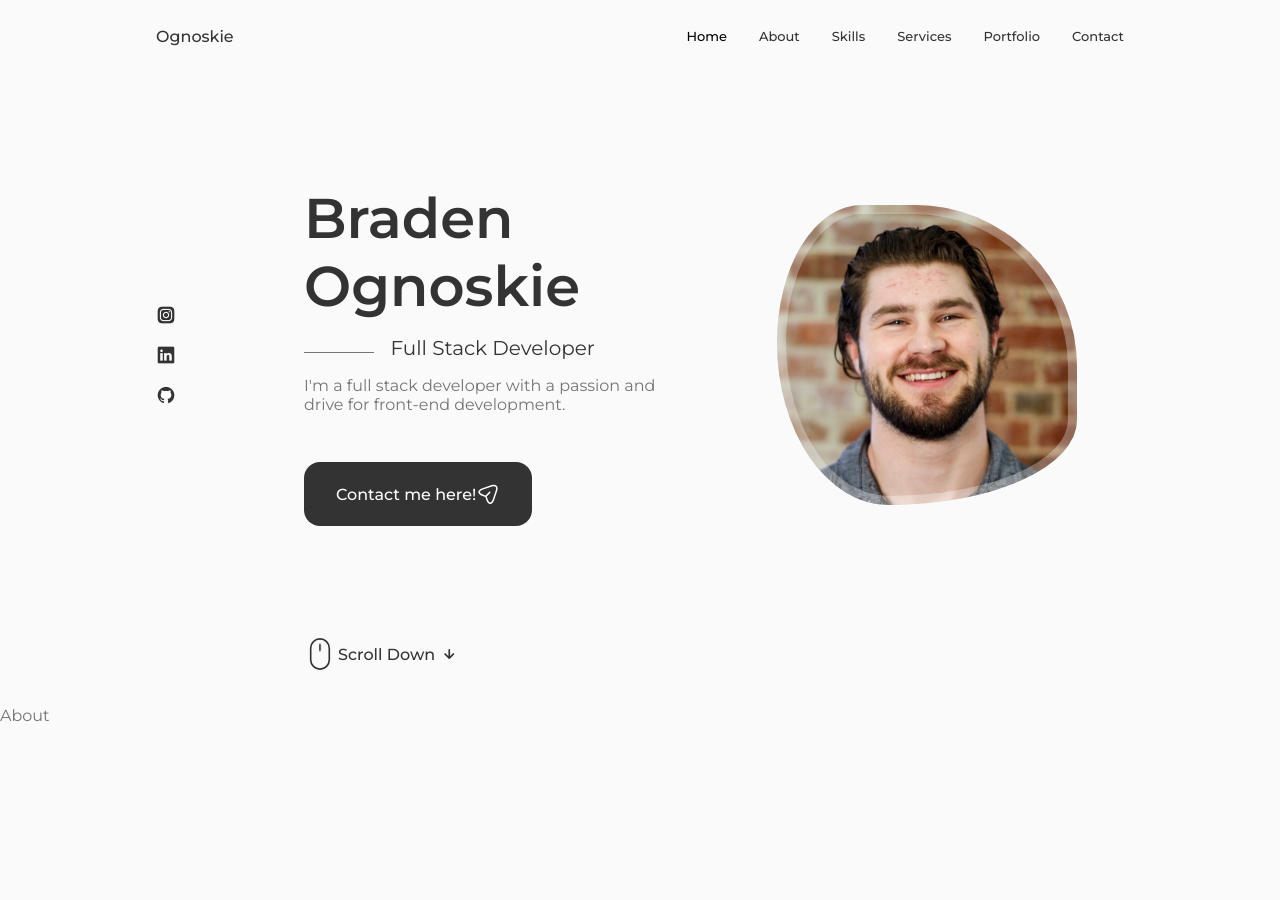
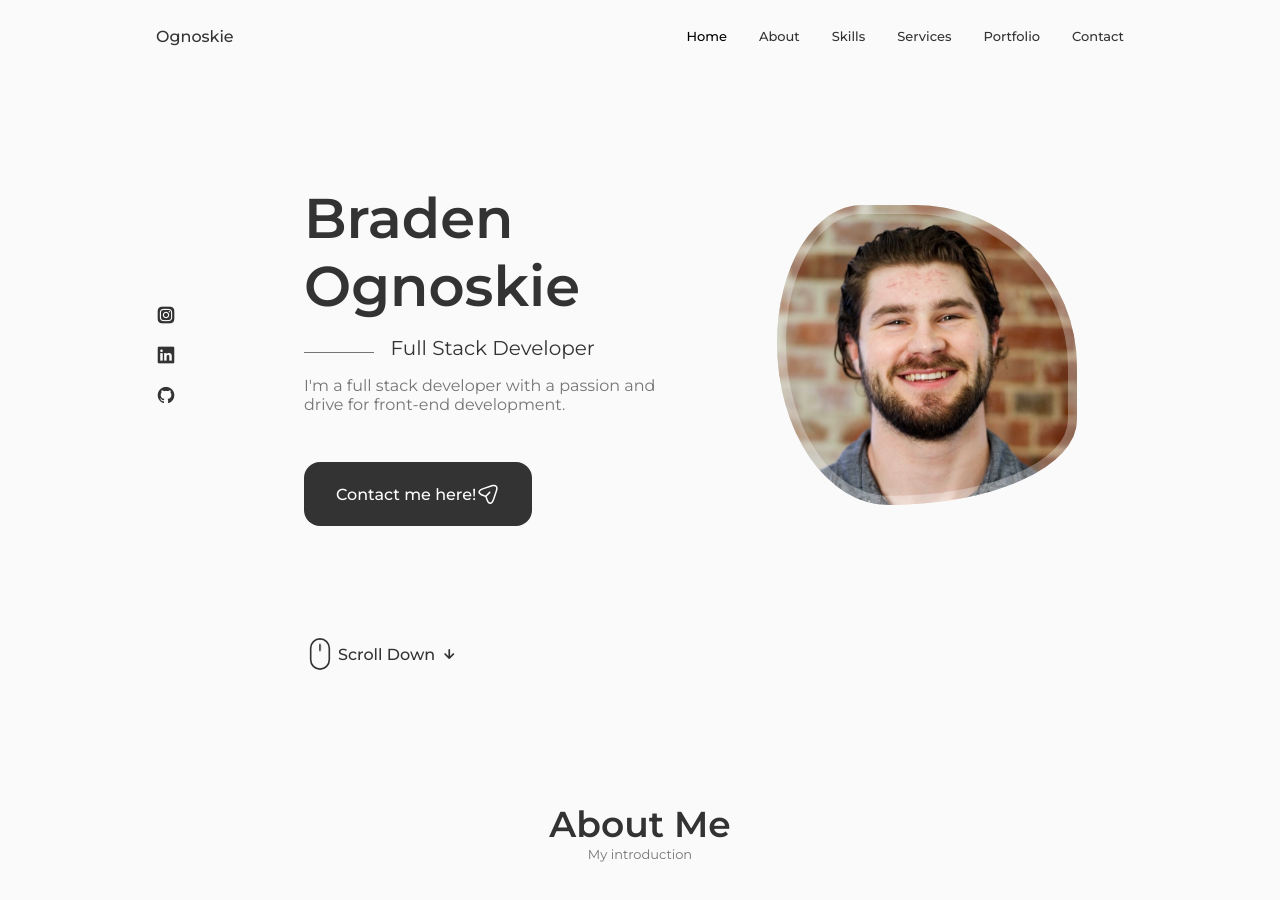
Before and after one commit to Ognoskie/portfolio-project, a React (Create React App) app: page / in a window 1280 px wide. Shown: the top 900 px of the page. Before the commit the page ends 800 px from the top, so only its background shows below. Built offline with nearby package versions, Linux system fonts and the light colour scheme.

Commit message:
added about me section but need to add my image

```diff
--- a/src/components/about/About.js
+++ b/src/components/about/About.js
@@ -1,8 +1,17 @@
 import React from "react";
+import "./about.css";
+import AboutImg from "../../assets/about.jpg";
 
 const About = () => {
     return (
-        <div>About</div>
+        <section className="about section">
+            <h2 className="section_title">About Me</h2>
+            <span className="section_subtitle">My introduction</span>
+
+            <div className="about_container container grid">
+
+            </div>
+        </section>
     )
 }
 
```
